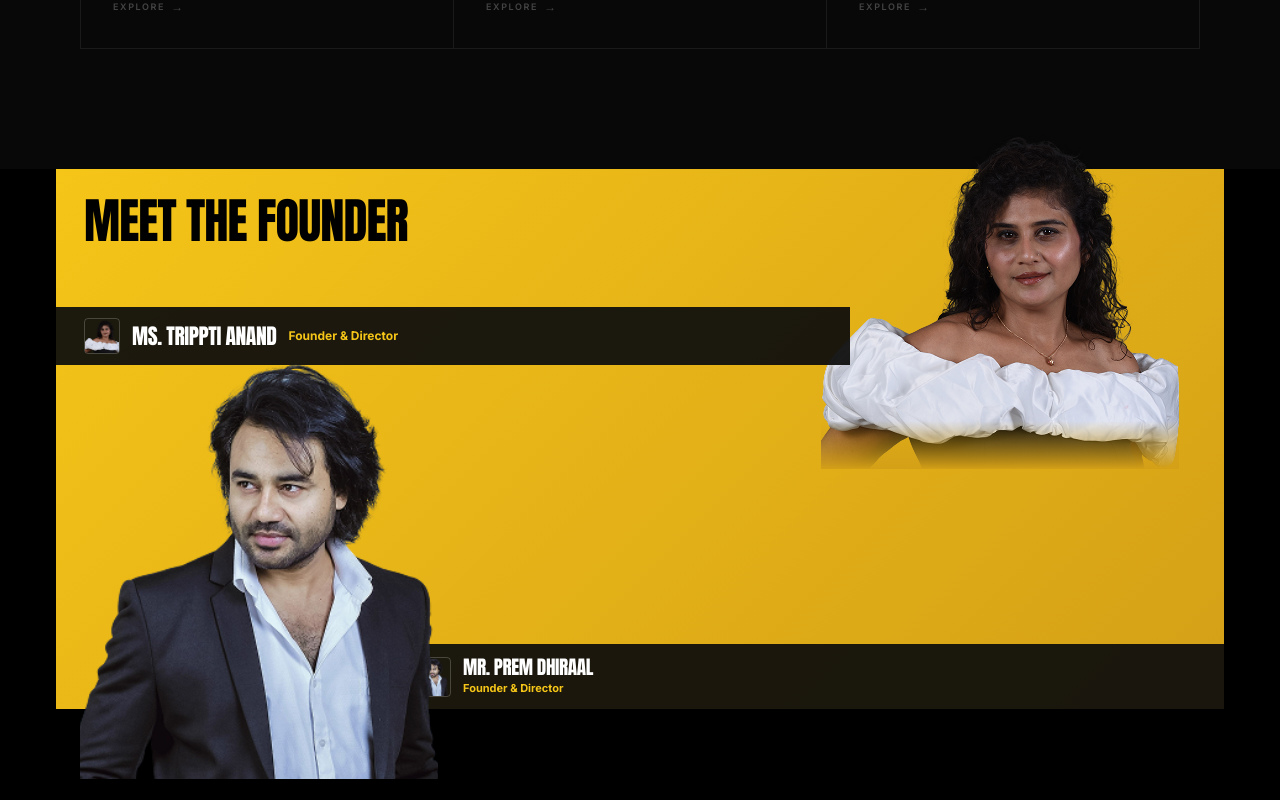
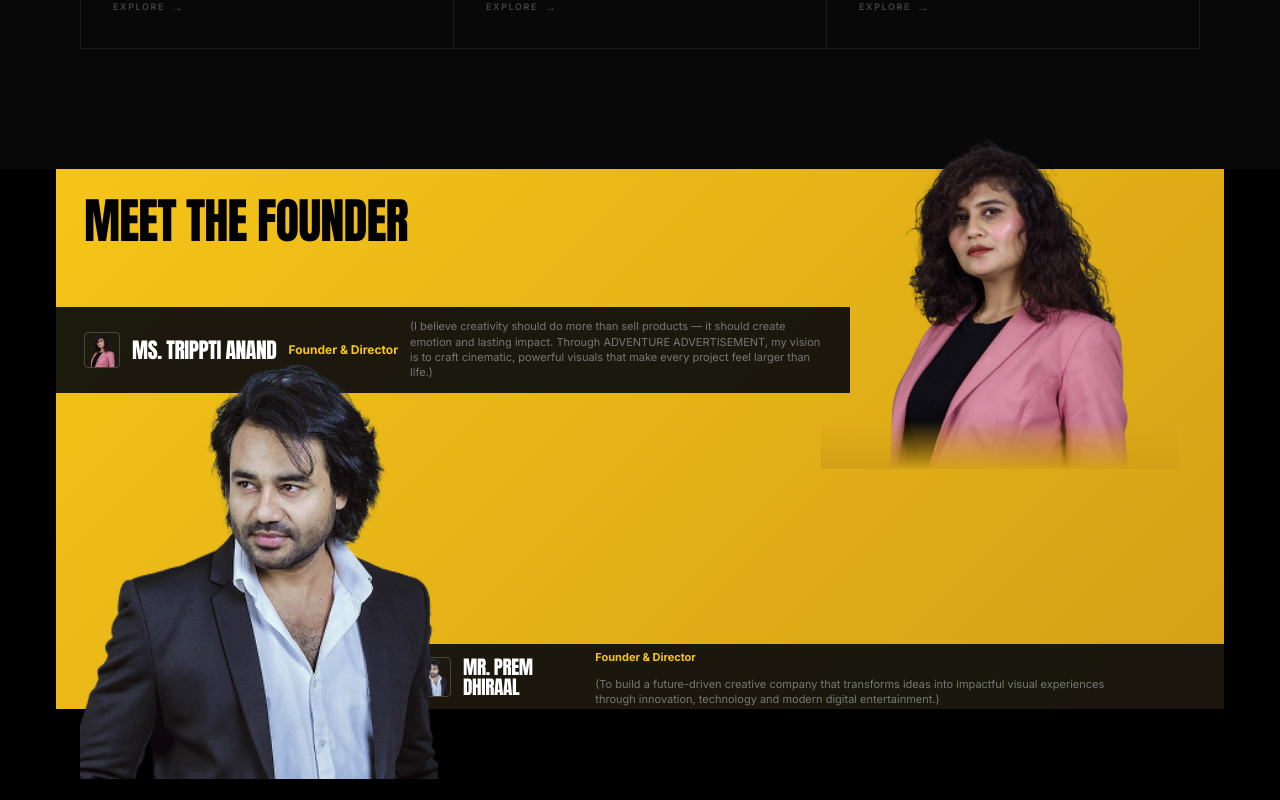
Before and after one commit to metamaster01/ad-venture, a Next.js app: page / in a window 1280 px wide. Shown: the part 4420-5220 px from the top of the page. Built offline with nearby package versions, Linux system fonts and the light colour scheme.

Commit message:
added founder section

```diff
--- a/components/FounderSection.tsx
+++ b/components/FounderSection.tsx
@@ -91,7 +91,6 @@
 //             </span>
 //           </motion.div>
 
-
 //           {/* <motion.div
 //             className="absolute overflow-hidden"
 //             style={{ right: 0, top: '-55px', width: 'clamp(220px,28vw,320px)', height: 'clamp(240px,33vw,340px)', zIndex: 15 }}
@@ -146,7 +145,6 @@
 //             />
 //           </motion.div>
 
-
 //           <motion.div
 //             className="absolute overflow-hidden"
 //             style={{
@@ -181,7 +179,6 @@
 //               sizes="16vw"
 //             />
 //           </motion.div>
-
 
 //           <motion.div
 //             className="absolute bottom-0 right-0 flex items-center gap-3 px-5 md:px-7"
@@ -279,10 +276,6 @@
 //   );
 // }
 
-
-
-
-
 "use client";
 
 import { useRef } from "react";
@@ -293,7 +286,7 @@ const EASE = [0.16, 1, 0.3, 1] as [number, number, number, number];
 
 export default function FounderSection() {
   const sectionRef = useRef<HTMLElement>(null);
-  const bottomRef  = useRef<HTMLDivElement>(null);
+  const bottomRef = useRef<HTMLDivElement>(null);
   const bottomInView = useInView(bottomRef, { once: true, margin: "-60px" });
 
   const { scrollYProgress } = useScroll({
@@ -304,12 +297,14 @@ export default function FounderSection() {
 
   return (
     <section ref={sectionRef} id="founders" className="relative bg-black">
-
       {/* ══════════════════════════════════════════════════════════
           DESKTOP LAYOUT  (sm: and above — identical to your original)
           HIDDEN on mobile via  hidden sm:block
          ══════════════════════════════════════════════════════════ */}
-      <div className="hidden sm:block relative" style={{ zIndex: 1, paddingBottom: "140px" }}>
+      <div
+        className="hidden sm:block relative"
+        style={{ zIndex: 1, paddingBottom: "140px" }}
+      >
         <motion.div
           className="relative mx-6 md:mx-10 lg:mx-14 overflow-visible"
           style={{
@@ -324,77 +319,195 @@ export default function FounderSection() {
           {/* Heading */}
           <motion.h2
             className="font-impact text-black uppercase absolute"
-            style={{ fontSize: "clamp(1.8rem,3.8vw,3.8rem)", top: "28px", left: "28px", lineHeight: 1, zIndex: 10 }}
-            initial={{ opacity: 0, y: -20 }} whileInView={{ opacity: 1, y: 0 }}
-            viewport={{ once: true }} transition={{ duration: 0.7, delay: 0.2, ease: EASE }}
+            style={{
+              fontSize: "clamp(1.8rem,3.8vw,3.8rem)",
+              top: "28px",
+              left: "28px",
+              lineHeight: 1,
+              zIndex: 10,
+            }}
+            initial={{ opacity: 0, y: -20 }}
+            whileInView={{ opacity: 1, y: 0 }}
+            viewport={{ once: true }}
+            transition={{ duration: 0.7, delay: 0.2, ease: EASE }}
           >
             Meet the Founder
           </motion.h2>
 
           {/* Name bar — founder-1 top */}
           <motion.div
-            className="absolute left-0 flex items-center gap-3 px-5 md:px-7"
-            style={{ top: "138px", right: "32%", background: "rgba(12,12,12,0.93)", height: "58px", zIndex: 20 }}
-            initial={{ opacity: 0, x: -40 }} whileInView={{ opacity: 1, x: 0 }}
-            viewport={{ once: true }} transition={{ duration: 0.7, delay: 0.35, ease: EASE }}
+            className="absolute left-0 flex items-center gap-3 px-5 md:px-7 py-3"
+            style={{
+              top: "138px",
+              right: "32%",
+              background: "rgba(12,12,12,0.93)",
+              minHeight: "58px",
+              zIndex: 20,
+            }}
+            initial={{ opacity: 0, x: -40 }}
+            whileInView={{ opacity: 1, x: 0 }}
+            viewport={{ once: true }}
+            transition={{ duration: 0.7, delay: 0.35, ease: EASE }}
           >
             <div className="relative w-9 h-9 flex-shrink-0 overflow-hidden rounded-sm border border-white/20">
-              <Image src="/founder-1.png" alt="" fill className="object-cover object-top" />
+              <Image
+                src="/founder-3.png"
+                alt=""
+                fill
+                className="object-cover object-top"
+              />
             </div>
-            <span className="font-impact text-white uppercase tracking-[0.16em] flex-shrink-0" style={{ fontSize: "clamp(0.9rem,1.8vw,1.35rem)" }}>
+            <span
+              className="font-impact text-white uppercase tracking-[0.16em] flex-shrink-0"
+              style={{ fontSize: "clamp(0.9rem,1.8vw,1.35rem)" }}
+            >
               Ms. Trippti Anand
             </span>
-            <span className="text-[#F5C518] font-bold flex-shrink-0 hidden sm:block" style={{ fontFamily: "Inter,sans-serif", fontSize: "12px" }}>
+            <span
+              className="text-[#F5C518] font-bold flex-shrink-0 hidden sm:block"
+              style={{ fontFamily: "Inter,sans-serif", fontSize: "12px" }}
+            >
               Founder &amp; Director
+            </span>
+
+            <span
+              className="text-[#777] hidden lg:block"
+              style={{
+                fontFamily: "Inter,sans-serif",
+                fontSize: "11px",
+                whiteSpace: "normal",
+                wordBreak: "break-word",
+                maxWidth: "540px",
+                lineHeight: "1.4",
+              }}
+            >
+              (I believe creativity should do more than sell products — it should create emotion and lasting impact. Through ADVENTURE ADVERTISEMENT, my vision is to craft cinematic, powerful visuals that make every project feel larger than life.)
             </span>
           </motion.div>
 
           {/* Founder-1 photo — top right */}
           <motion.div
             className="absolute overflow-hidden"
-            style={{ right: "clamp(20px,3.5vw,52px)", top: "-40px", width: "clamp(240px,28vw,390px)", height: "clamp(240px,33vw,340px)", zIndex: 15 }}
-            initial={{ opacity: 0, y: -20 }} whileInView={{ opacity: 1, y: 0 }}
-            viewport={{ once: true }} transition={{ duration: 0.85, delay: 0.1, ease: EASE }}
+            style={{
+              right: "clamp(20px,3.5vw,52px)",
+              top: "-40px",
+              width: "clamp(240px,28vw,390px)",
+              height: "clamp(240px,33vw,340px)",
+              zIndex: 15,
+            }}
+            initial={{ opacity: 0, y: -20 }}
+            whileInView={{ opacity: 1, y: 0 }}
+            viewport={{ once: true }}
+            transition={{ duration: 0.85, delay: 0.1, ease: EASE }}
           >
-            <Image src="/founder-1.png" alt="Ms. Trippti Anand — Founder & Director" fill className="object-cover object-center" sizes="21vw" />
-            <div className="absolute inset-x-0 bottom-0 h-12" style={{ background: "linear-gradient(to top,#D4A017,transparent)" }} />
+            <Image
+              src="/founder-3.png"
+              alt="Ms. Trippti Anand — Founder & Director"
+              fill
+              className="object-cover object-center"
+              sizes="21vw"
+            />
+            <div
+              className="absolute inset-x-0 bottom-0 h-12"
+              style={{
+                background: "linear-gradient(to top,#D4A017,transparent)",
+              }}
+            />
           </motion.div>
 
           {/* Founder-2 photo — left tall overflow */}
           <motion.div
             className="absolute overflow-hidden"
-            style={{ left: "clamp(14px,3.5vw,24px)", bottom: "-70px", width: "clamp(220px,28vw,380px)", height: "clamp(260px,36vw,420px)", zIndex: 30 }}
-            initial={{ opacity: 0, y: 20 }} whileInView={{ opacity: 1, y: 0 }}
-            viewport={{ once: true }} transition={{ duration: 0.9, delay: 0.3, ease: EASE }}
+            style={{
+              left: "clamp(14px,3.5vw,24px)",
+              bottom: "-70px",
+              width: "clamp(220px,28vw,380px)",
+              height: "clamp(260px,36vw,420px)",
+              zIndex: 30,
+            }}
+            initial={{ opacity: 0, y: 20 }}
+            whileInView={{ opacity: 1, y: 0 }}
+            viewport={{ once: true }}
+            transition={{ duration: 0.9, delay: 0.3, ease: EASE }}
           >
             <motion.div
-              className="absolute inset-0 z-10 origin-bottom" style={{ background: "#F5C518" }}
-              initial={{ scaleY: 1 }} whileInView={{ scaleY: 0 }} viewport={{ once: true }}
-              transition={{ duration: 0.9, delay: 0.55, ease: [0.76, 0, 0.24, 1] as [number,number,number,number] }}
+              className="absolute inset-0 z-10 origin-bottom"
+              style={{ background: "#F5C518" }}
+              initial={{ scaleY: 1 }}
+              whileInView={{ scaleY: 0 }}
+              viewport={{ once: true }}
+              transition={{
+                duration: 0.9,
+                delay: 0.55,
+                ease: [0.76, 0, 0.24, 1] as [number, number, number, number],
+              }}
             />
-            <Image src="/founder-2.png" alt="Mr. Prem Dhiraal — Founder & Director" fill className="object-cover object-top" sizes="16vw" />
+            <Image
+              src="/founder-2.png"
+              alt="Mr. Prem Dhiraal — Founder & Director"
+              fill
+              className="object-cover object-top"
+              sizes="16vw"
+            />
           </motion.div>
 
           {/* Name bar — founder-2 bottom */}
           <motion.div
             className="absolute bottom-0 right-0 flex items-center gap-3 px-5 md:px-7"
-            style={{ left: "28%", background: "rgba(12,12,12,0.93)", height: "65px", zIndex: 20 }}
-            initial={{ opacity: 0, x: 30 }} whileInView={{ opacity: 1, x: 0 }}
-            viewport={{ once: true }} transition={{ duration: 0.7, delay: 0.5, ease: EASE }}
+            style={{
+              left: "28%",
+              background: "rgba(12,12,12,0.93)",
+              height: "65px",
+              zIndex: 20,
+            }}
+            initial={{ opacity: 0, x: 30 }}
+            whileInView={{ opacity: 1, x: 0 }}
+            viewport={{ once: true }}
+            transition={{ duration: 0.7, delay: 0.5, ease: EASE }}
           >
             <div className="relative w-10 h-10 flex-shrink-0 overflow-hidden rounded-sm border border-white/20">
-              <Image src="/founder-2.png" alt="" fill className="object-cover object-top" />
+              <Image
+                src="/founder-2.png"
+                alt=""
+                fill
+                className="object-cover object-top"
+              />
             </div>
-            <div className="flex flex-col justify-center">
-              <span className="font-impact text-white uppercase tracking-[0.16em] leading-none" style={{ fontSize: "clamp(0.85rem,1.5vw,1.2rem)" }}>
+            {/* <div className="flex flex-col justify-center"> */}
+              <span
+                className="font-impact text-white uppercase tracking-[0.16em] leading-none"
+                style={{ fontSize: "clamp(0.85rem,1.5vw,1.2rem)" }}
+              >
                 Mr. Prem Dhiraal
               </span>
               <div className="flex items-center gap-2 mt-[3px] flex-wrap">
-                <span className="text-[#F5C518] font-bold" style={{ fontFamily: "Inter,sans-serif", fontSize: "11px" }}>
+                <span
+                  className="text-[#F5C518] font-bold"
+                  style={{ fontFamily: "Inter,sans-serif", fontSize: "11px" }}
+                >
                   Founder &amp; Director
                 </span>
+
+                <div className="flex items-center gap-2 mt-[3px] flex-wrap">
+
+                <span
+                  className="text-[#777] hidden lg:block"
+                  style={{
+                    fontFamily: "Inter,sans-serif",
+                    fontSize: "11px",
+                    whiteSpace: "normal",
+                    wordBreak: "break-word",
+                    maxWidth: "540px",
+                    lineHeight: "1.4",
+                  }}
+                >
+                  (To build a future-driven creative company that transforms ideas into impactful visual experiences through innovation, technology and modern digital entertainment.)
+                </span>
+
+
+                </div>
               </div>
-            </div>
+            {/* </div> */}
           </motion.div>
         </motion.div>
       </div>
@@ -404,7 +517,6 @@ export default function FounderSection() {
           HIDDEN on desktop via  sm:hidden
          ══════════════════════════════════════════════════════════ */}
       <div className="sm:hidden relative" style={{ zIndex: 1 }}>
-
         {/* Gold card */}
         <motion.div
           className="relative mx-0 overflow-visible"
@@ -412,44 +524,93 @@ export default function FounderSection() {
             background: "linear-gradient(135deg,#F5C518 0%,#D4A017 100%)",
             height: "320px",
           }}
-          initial={{ opacity: 0 }} whileInView={{ opacity: 1 }}
-          viewport={{ once: true }} transition={{ duration: 0.6, ease: EASE }}
+          initial={{ opacity: 0 }}
+          whileInView={{ opacity: 1 }}
+          viewport={{ once: true }}
+          transition={{ duration: 0.6, ease: EASE }}
         >
           {/* Heading */}
           <motion.h2
             className="font-impact text-black uppercase absolute"
-            style={{ fontSize: "1.75rem", top: "20px", left: "16px", lineHeight: 1, zIndex: 10 }}
-            initial={{ opacity: 0, y: -16 }} whileInView={{ opacity: 1, y: 0 }}
-            viewport={{ once: true }} transition={{ duration: 0.7, delay: 0.2, ease: EASE }}
+            style={{
+              fontSize: "1.75rem",
+              top: "20px",
+              left: "16px",
+              lineHeight: 1,
+              zIndex: 10,
+            }}
+            initial={{ opacity: 0, y: -16 }}
+            whileInView={{ opacity: 1, y: 0 }}
+            viewport={{ once: true }}
+            transition={{ duration: 0.7, delay: 0.2, ease: EASE }}
           >
-            Meet the<br />Founder
+            Meet the
+            <br />
+            Founder
           </motion.h2>
 
           {/* Founder-1 photo — top right, small, doesn't overlap heading */}
           <motion.div
             className="absolute overflow-hidden"
-            style={{ right: 0, top: "-24px", width: "190px", height: "170px", zIndex: 15 }}
-            initial={{ opacity: 0, y: -16 }} whileInView={{ opacity: 1, y: 0 }}
-            viewport={{ once: true }} transition={{ duration: 0.85, delay: 0.1, ease: EASE }}
+            style={{
+              right: 0,
+              top: "-24px",
+              width: "190px",
+              height: "170px",
+              zIndex: 15,
+            }}
+            initial={{ opacity: 0, y: -16 }}
+            whileInView={{ opacity: 1, y: 0 }}
+            viewport={{ once: true }}
+            transition={{ duration: 0.85, delay: 0.1, ease: EASE }}
           >
-            <Image src="/founder-1.png" alt="Ms. Trippti Anand" fill className="object-cover object-center" sizes="130px" />
-            <div className="absolute inset-x-0 bottom-0 h-8" style={{ background: "linear-gradient(to top,#D4A017,transparent)" }} />
+            <Image
+              src="/founder-3.png"
+              alt="Ms. Trippti Anand"
+              fill
+              className="object-cover object-center"
+              sizes="130px"
+            />
+            <div
+              className="absolute inset-x-0 bottom-0 h-8"
+              style={{
+                background: "linear-gradient(to top,#D4A017,transparent)",
+              }}
+            />
           </motion.div>
 
           {/* Name bar — founder-1: full width strip below heading */}
           <motion.div
             className="absolute left-0 right-0 flex items-center gap-2 px-3"
-            style={{ top: "155px", background: "rgba(12,12,12,0.93)", height: "46px", zIndex: 20 }}
-            initial={{ opacity: 0, x: -30 }} whileInView={{ opacity: 1, x: 0 }}
-            viewport={{ once: true }} transition={{ duration: 0.7, delay: 0.35, ease: EASE }}
+            style={{
+              top: "155px",
+              background: "rgba(12,12,12,0.93)",
+              height: "46px",
+              zIndex: 20,
+            }}
+            initial={{ opacity: 0, x: -30 }}
+            whileInView={{ opacity: 1, x: 0 }}
+            viewport={{ once: true }}
+            transition={{ duration: 0.7, delay: 0.35, ease: EASE }}
           >
             <div className="relative w-7 h-7 flex-shrink-0 overflow-hidden rounded-sm border border-white/20">
-              <Image src="/founder-1.png" alt="" fill className="object-cover object-top" />
+              <Image
+                src="/founder-3.png"
+                alt=""
+                fill
+                className="object-cover object-top"
+              />
             </div>
-            <span className="font-impact text-white tracking-[0.16em] flex-shrink-0" style={{ fontSize: "0.85rem" }}>
+            <span
+              className="font-impact text-white tracking-[0.16em] flex-shrink-0"
+              style={{ fontSize: "0.85rem" }}
+            >
               Ms. Trippti Anand
             </span>
-            <span className="text-[#F5C518] font-bold flex-shrink-0" style={{ fontFamily: "Inter,sans-serif", fontSize: "10px" }}>
+            <span
+              className="text-[#F5C518] font-bold flex-shrink-0"
+              style={{ fontFamily: "Inter,sans-serif", fontSize: "10px" }}
+            >
               Founder &amp; Director
             </span>
           </motion.div>
@@ -457,33 +618,72 @@ export default function FounderSection() {
           {/* Founder-2 photo — left, overflows below */}
           <motion.div
             className="absolute overflow-hidden"
-            style={{ left: 0, bottom: "-50px", width: "180px", height: "180px", zIndex: 30 }}
-            initial={{ opacity: 0, y: 20 }} whileInView={{ opacity: 1, y: 0 }}
-            viewport={{ once: true }} transition={{ duration: 0.9, delay: 0.3, ease: EASE }}
+            style={{
+              left: 0,
+              bottom: "-50px",
+              width: "180px",
+              height: "180px",
+              zIndex: 30,
+            }}
+            initial={{ opacity: 0, y: 20 }}
+            whileInView={{ opacity: 1, y: 0 }}
+            viewport={{ once: true }}
+            transition={{ duration: 0.9, delay: 0.3, ease: EASE }}
           >
             <motion.div
-              className="absolute inset-0 z-10 origin-bottom" style={{ background: "#F5C518" }}
-              initial={{ scaleY: 1 }} whileInView={{ scaleY: 0 }} viewport={{ once: true }}
-              transition={{ duration: 0.9, delay: 0.55, ease: [0.76, 0, 0.24, 1] as [number,number,number,number] }}
+              className="absolute inset-0 z-10 origin-bottom"
+              style={{ background: "#F5C518" }}
+              initial={{ scaleY: 1 }}
+              whileInView={{ scaleY: 0 }}
+              viewport={{ once: true }}
+              transition={{
+                duration: 0.9,
+                delay: 0.55,
+                ease: [0.76, 0, 0.24, 1] as [number, number, number, number],
+              }}
             />
-            <Image src="/founder-2.png" alt="Mr. Prem Dhiraal" fill className="object-cover object-top" sizes="130px" />
+            <Image
+              src="/founder-2.png"
+              alt="Mr. Prem Dhiraal"
+              fill
+              className="object-cover object-top"
+              sizes="130px"
+            />
           </motion.div>
 
           {/* Name bar — founder-2: bottom right strip */}
           <motion.div
             className="absolute bottom-0 right-0 flex items-center gap-2 px-3"
-            style={{ left: "158px", background: "rgba(12,12,12,0.93)", height: "56px", zIndex: 20 }}
-            initial={{ opacity: 0, x: 24 }} whileInView={{ opacity: 1, x: 0 }}
-            viewport={{ once: true }} transition={{ duration: 0.7, delay: 0.5, ease: EASE }}
+            style={{
+              left: "158px",
+              background: "rgba(12,12,12,0.93)",
+              height: "56px",
+              zIndex: 20,
+            }}
+            initial={{ opacity: 0, x: 24 }}
+            whileInView={{ opacity: 1, x: 0 }}
+            viewport={{ once: true }}
+            transition={{ duration: 0.7, delay: 0.5, ease: EASE }}
           >
             <div className="relative w-8 h-8 flex-shrink-0 overflow-hidden rounded-sm border border-white/20">
-              <Image src="/founder-2.png" alt="" fill className="object-cover object-top" />
+              <Image
+                src="/founder-2.png"
+                alt=""
+                fill
+                className="object-cover object-top"
+              />
             </div>
             <div className="flex flex-col justify-center">
-              <span className="font-impact text-white uppercase tracking-[0.16em] leading-none" style={{ fontSize: "0.85rem" }}>
+              <span
+                className="font-impact text-white uppercase tracking-[0.16em] leading-none"
+                style={{ fontSize: "0.85rem" }}
+              >
                 Mr. Prem Dhiraal
               </span>
-              <span className="text-[#F5C518] font-bold mt-[2px]" style={{ fontFamily: "Inter,sans-serif", fontSize: "10px" }}>
+              <span
+                className="text-[#F5C518] font-bold mt-[2px]"
+                style={{ fontFamily: "Inter,sans-serif", fontSize: "10px" }}
+              >
                 Founder &amp; Director
               </span>
             </div>
@@ -497,14 +697,26 @@ export default function FounderSection() {
       {/* ══════════════════════════════════════════════════════════
           BOTTOM — bg + vision text  (shared, both mobile & desktop)
          ══════════════════════════════════════════════════════════ */}
-      <div ref={bottomRef} className="relative overflow-hidden" style={{ zIndex: 2 }}>
+      <div
+        ref={bottomRef}
+        className="relative overflow-hidden"
+        style={{ zIndex: 2 }}
+      >
         <motion.div className="absolute inset-0 scale-110" style={{ y: bgY }}>
-          <Image src="/founder-bg.png" alt="" fill className="object-cover object-center" aria-hidden="true" />
-          <div className="absolute inset-0" style={{ background: "rgba(0,0,0,0.97)" }} />
+          <Image
+            src="/founder-bg.png"
+            alt=""
+            fill
+            className="object-cover object-center"
+            aria-hidden="true"
+          />
+          <div
+            className="absolute inset-0"
+            style={{ background: "rgba(0,0,0,0.97)" }}
+          />
         </motion.div>
 
         <div className="relative z-10 max-w-[800px] mx-auto px-6 md:px-10 py-12 md:py-20 text-center">
-
           {/* Vision label */}
           <motion.p
             className="font-impact text-[#F5C518] uppercase tracking-widest mb-4"
@@ -524,8 +736,9 @@ export default function FounderSection() {
             animate={bottomInView ? { opacity: 1, y: 0 } : {}}
             transition={{ duration: 0.85, delay: 0.12, ease: EASE }}
           >
-            To redefine the future of advertising through cinematic storytelling,
-            futuristic technology &amp; emotionally powerful visuals.
+            To redefine the future of advertising through cinematic
+            storytelling, futuristic technology &amp; emotionally powerful
+            visuals.
           </motion.p>
 
           {/* Divider */}
@@ -540,21 +753,22 @@ export default function FounderSection() {
           {/* Vision body */}
           <motion.p
             className="font-impact text-white uppercase leading-[1.45] tracking-wider"
-            style={{ fontSize: "clamp(0.85rem,1.4vw,1.15rem)", color: "rgba(255,255,255,0.82)" }}
+            style={{
+              fontSize: "clamp(0.85rem,1.4vw,1.15rem)",
+              color: "rgba(255,255,255,0.82)",
+            }}
             initial={{ opacity: 0, y: 20 }}
             animate={bottomInView ? { opacity: 1, y: 0 } : {}}
             transition={{ duration: 0.85, delay: 0.28, ease: EASE }}
           >
             Our vision is to build a creative universe where brands are not
-            promoted like products &mdash; but presented like experiences.
-            We aspire to become a global creative powerhouse that merges
+            promoted like products &mdash; but presented like experiences. We
+            aspire to become a global creative powerhouse that merges
             entertainment, AI, innovation and storytelling into one
             unforgettable identity.
           </motion.p>
-
         </div>
       </div>
-
     </section>
   );
 }
```
Also changed, not shown: public/founder-3.jpeg (added), public/founder-3.png (added).
